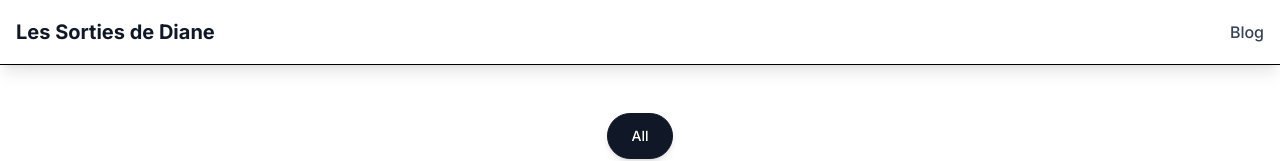
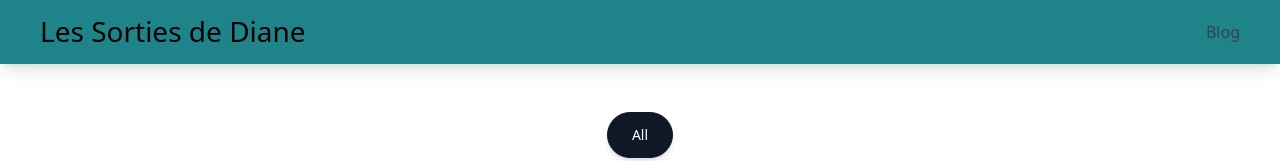
Before and after one commit to smfahim25/event-blog, a Next.js app: page / in a window 1280 px wide. Shown: the top 161 px of the page. Built offline with nearby package versions, Linux system fonts and the light colour scheme; no server answers.

Commit message:
update file upload function

```diff
--- a/src/app/globals.css
+++ b/src/app/globals.css
@@ -1,4 +1,6 @@
 @import "tailwindcss";
+
+@import url("https://fonts.googleapis.com/css2?family=Lato:ital,wght@0,100;0,300;0,400;0,700;0,900;1,100;1,300;1,400;1,700;1,900&family=Montserrat:ital,wght@0,100..900;1,100..900&family=Poppins:ital,wght@0,100;0,200;0,300;0,400;0,500;0,600;0,700;0,800;0,900;1,100;1,200;1,300;1,400;1,500;1,600;1,700;1,800;1,900&family=Quicksand:wght@300..700&family=Qwigley&display=swap");
 
 :root {
   --background: #ffffff;
@@ -21,6 +23,7 @@
 
 body {
   background: var(--background);
-  /* color: var(--foreground); */
-  font-family: Arial, Helvetica, sans-serif;
+  font-family:
+    ui-sans-serif, system-ui, sans-serif, "Apple Color Emoji", "Segoe UI Emoji",
+    "Segoe UI Symbol", "Noto Color Emoji" !important;
 }
--- a/src/components/navbar.tsx
+++ b/src/components/navbar.tsx
@@ -1,15 +1,39 @@
+"use client";
+import { getSettings } from "@/lib/api";
 import Link from "next/link";
+import { useEffect, useState } from "react";
+
+type Settings = {
+  navbarColor?: string;
+};
 
 export default function Navbar() {
+  const [settings, setSettings] = useState<Settings | null>(null);
+
+  useEffect(() => {
+    const fetchSettings = async () => {
+      try {
+        const data = await getSettings();
+        setSettings(data);
+      } catch (error) {
+        console.error("Error loading settings:", error);
+      }
+    };
+
+    fetchSettings();
+  }, []);
   return (
-    <nav className="shadow-lg border-b sticky top-0 z-50 backdrop-blur-sm bg-white/95">
-      <div className="max-w-7xl mx-auto px-4">
+    <nav
+      className="shadow-lg sticky top-0 z-50 backdrop-blur-sm "
+      style={{ backgroundColor: settings?.navbarColor || "#1e8489" }}
+    >
+      <div className="mx-auto px-10">
         <div className="flex items-center justify-between h-16">
           {/* Company Logo/Name */}
           <div className="flex items-center">
             <Link
               href="https://lessortiesdediane.com/"
-              className="flex items-center gap-2 text-xl font-bold text-gray-900  transition-colors duration-200 group"
+              className="flex items-center gap-2 text-xl md:text-2xl xl:text-[28px] transition-colors duration-200 group"
             >
               <span>Les Sorties de Diane</span>
             </Link>
--- a/src/lib/api.ts
+++ b/src/lib/api.ts
@@ -68,7 +68,7 @@ export async function getBlogCategories() {
       headers: {
         "Content-Type": "application/json",
       },
-      next: { revalidate: 3600 }, // Revalidate every hour
+      next: { revalidate: 3600 },
     });
 
     if (!response.ok) {
@@ -82,3 +82,24 @@ export async function getBlogCategories() {
     return [];
   }
 }
+
+export async function getSettings(): Promise<any> {
+  try {
+    const response = await fetch(`${API_URL}/settings`, {
+      headers: {
+        "Content-Type": "application/json",
+      },
+      next: { revalidate: 300 },
+    });
+
+    if (!response.ok) {
+      throw new Error(`Failed to fetch settings: ${response.status}`);
+    }
+
+    const data = await response.json();
+    return data.data || {};
+  } catch (error) {
+    console.error("Error fetching settings:", error);
+    return null;
+  }
+}
```
